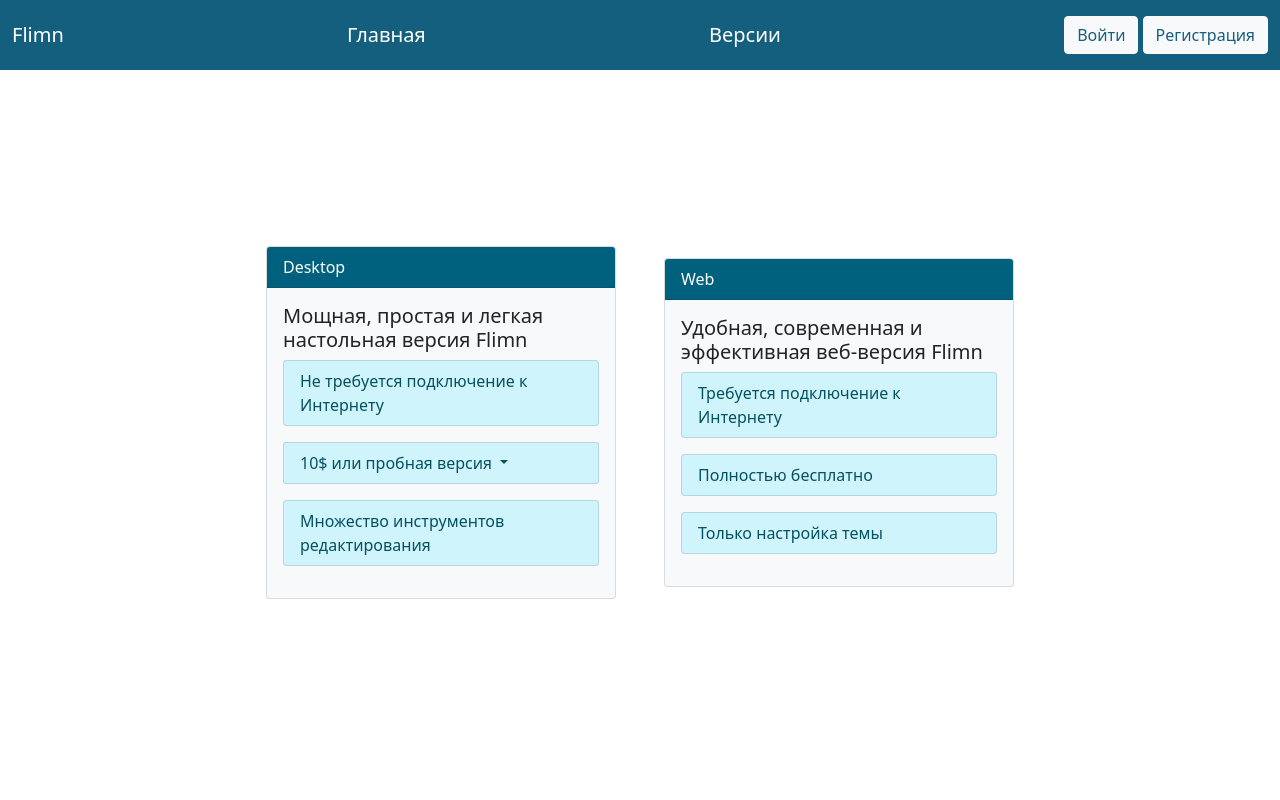
After one commit to Aiow-dev/Flimn, a Django app: template templates/versions.html in a window 1280 px wide. The commit adds this page. Run offline with Django 3.2, Linux system fonts and the light colour scheme; the template is opened without the code that fills it, so the values that code supplies are empty.

Commit message:
v2.2.2/test: updated design

```diff
--- a/static/js/notes.js
+++ b/static/js/notes.js
@@ -78,7 +78,6 @@ function click_note_create() {
 }
 
 function click_note_edit(note_id, note_title, note_body) {
-    console.log("work");
     $("#exampleModalLabel").text("Редактировать заметку")
     $("#save-note-button").prop('className', "btn btn-primary").text('Сохранить')
     $("#note-title").val(note_title);
--- /dev/null
+++ b/static/js/themes.js
@@ -0,0 +1,41 @@
+function set_dark_theme() {
+    localStorage.setItem("theme", "dark");
+    document.body.style.background = "#343a40";
+    $(".toggle-mode").css("color", "#343a40");
+    $(".navbar").css("background-color", "white").removeClass("navbar-dark").addClass("navbar-light");
+}
+
+function set_light_base_theme() {
+    localStorage.setItem("theme", "light");
+    document.body.style.background = "white";
+    $(".toggle-mode").css("color", "white");
+    $(".navbar").css("background-color", "#155F7E").removeClass("navbar-light").addClass("navbar-dark");
+}
+
+function check_page_theme(){
+    let current_page = window.location.pathname;
+    console.log(current_page);
+    switch(current_page){
+        case "/notes/": return "Notes";
+        case "/versions/": return "Versions";
+        case "/accounts/signup/": return "SignUp";
+        case "/accounts/login/": return "LogIn";
+        default: return "Homepage";
+    }
+}
+
+
+let modeToggle = document.querySelector('.toggle-mode');
+modeToggle.addEventListener('click', () => {
+    if ($("body").css("background-color") === "rgb(52, 58, 64)") {
+        check_page_theme();
+    } else {
+        set_dark_theme();
+    }
+});
+
+if (localStorage.getItem("theme") === "dark") {
+    set_dark_theme();
+} else {
+    set_light_theme();
+}
--- a/templates/base.html
+++ b/templates/base.html
@@ -16,34 +16,23 @@
 </head>
 
 <body>
-<script src="https://code.jquery.com/jquery-3.5.1.min.js"></script>
-<script src="https://cdn.jsdelivr.net/npm/popper.js@1.16.1/dist/umd/popper.min.js"></script>
-<script src="https://cdn.jsdelivr.net/npm/bootstrap@5.1.3/dist/js/bootstrap.bundle.min.js"
-        integrity="sha384-ka7Sk0Gln4gmtz2MlQnikT1wXgYsOg+OMhuP+IlRH9sENBO0LRn5q+8nbTov4+1p"
-        crossorigin="anonymous"></script>
+{% autoescape off %}
 <nav class="navbar navbar-expand-lg navbar-dark" style="background-color: #155F7E; min-height: 70px;">
     <div class="container-fluid">
         <a class="navbar-brand" href="{% url 'home' %}">Flimn</a>
         <a class="navbar-brand" href="{% url 'home' %}">Главная</a>
         <a class="navbar-brand" href="{% url 'versions' %}">Версии</a>
         {% if user.is_authenticated %}
-            <ul class="navbar-nav mr-auto">
-                <li class="nav-item">
             <a class="navbar-brand" id="all-notes" href="{% url 'note_list' %}">Все заметки </a>
-                </li>
-            </ul>
-        {% endif %}
-        <em class="fas fa-moon toggle-mode"></em>
             <button class="navbar-toggler" type="button" data-bs-toggle="collapse"
                     data-bs-target="#navbarToggleExternalContent" aria-controls="navbarToggleExternalContent"
                     aria-expanded="false" aria-label="Toggle navigation">
                 <span class="navbar-toggler-icon"></span>
             </button>
             <div class="collapse navbar-collapse" id="navbarToggleExternalContent">
-            {% if user.is_authenticated %}
-                <ul class="navbar-nav me-auto mb-2 mb-lg-0">
+            <ul class="navbar-nav me-auto to mb-2 mb-lg-0">
                 <li class="nav-item dropdown">
-                        <a class="nav-link dropdown-toggle" href="#" id="navbarDropdown" role="button"
+                    <a class="nav-link dropdown-toggle" id="navbarDropdown" role="button"
                        data-bs-toggle="dropdown" aria-haspopup="true" aria-expanded="false">
                         {{ user.username }}
                     </a>
@@ -64,8 +53,16 @@
             </form>
         {% endif %}
         </div>
+        <em class="fas fa-moon toggle-mode"></em>
     </div>
 </nav>
+{% endautoescape %}
+<script type="text/javascript" src="{% static 'js/themes.js' %}"></script>
+<script src="https://code.jquery.com/jquery-3.5.1.min.js"></script>
+<script src="https://cdn.jsdelivr.net/npm/popper.js@1.16.1/dist/umd/popper.min.js"></script>
+<script src="https://cdn.jsdelivr.net/npm/bootstrap@5.1.3/dist/js/bootstrap.bundle.min.js"
+        integrity="sha384-ka7Sk0Gln4gmtz2MlQnikT1wXgYsOg+OMhuP+IlRH9sENBO0LRn5q+8nbTov4+1p"
+        crossorigin="anonymous"></script>
 <div class="container">
     {% block content %}
     {% endblock content %}
--- /dev/null
+++ b/templates/versions.html
@@ -0,0 +1,67 @@
+<!DOCTYPE html>
+{% extends 'base.html' %}
+<html lang="en">
+<head>
+    <meta charset="UTF-8">
+    <title>Flimn | Версии</title>
+</head>
+<body>
+{% block content %}
+    <div class="d-flex flex-row justify-content-center align-items-center" style="height: 90vh;">
+        <div class="card bg-light mb-3" style="max-width: 350px;">
+            <div class="card-header text-white" style="background-color: #00617e;">Desktop</div>
+            <div class="card-body">
+                <h5 class="card-title">Мощная, простая и легкая настольная версия Flimn</h5>
+                <div class="card-text">
+                    <ul class="list-group">
+                        <li class="list-group-item list-group-item-info mb-3">Не требуется подключение к Интернету</li>
+                    </ul>
+                    <div class="list-group">
+                        <button class="list-group-item list-group-item-info mb-3 dropdown-toggle" type="button"
+                                id="dropdownMenuButton" data-bs-toggle="dropdown" aria-haspopup="true"
+                                aria-expanded="false" style="text-align: left; border-radius: 3px;">
+                            10$ или пробная версия
+                        </button>
+                        <ul class="dropdown-menu dropdown-menu-dark" aria-labelledby="dropdownMenuButton"
+                            style="width: 85%;">
+                            <li><a class="dropdown-item">Готовая сборка .exe</a></li>
+                            <li>
+                                <hr class="dropdown-divider"/>
+                            </li>
+                            <li><a class="dropdown-item">Исходный код + .exe</a></li>
+                            <li>
+                                <hr class="dropdown-divider"/>
+                            </li>
+                            <li><a class="dropdown-item">Пробная версия<span class="badge bg-light text-dark ms-2">Бесплатно</span></a>
+                            </li>
+                        </ul>
+                        <ul class="list-group">
+                            <li class="list-group-item list-group-item-info mb-3">Множество инструментов
+                                редактирования
+                            </li>
+                        </ul>
+                    </div>
+                </div>
+            </div>
+        </div>
+        <div class="card bg-light mb-3 ms-5" style="max-width: 350px;">
+            <div class="card-header text-white" style="background-color: #00617e;">Web</div>
+            <div class="card-body">
+                <h5 class="card-title">Удобная, современная и эффективная веб-версия Flimn</h5>
+                <div class="card-text">
+                    <ul class="list-group">
+                        <li class="list-group-item list-group-item-info mb-3">Требуется подключение к Интернету</li>
+                    </ul>
+                    <ul class="list-group">
+                        <li class="list-group-item list-group-item-info mb-3">Полностью бесплатно</li>
+                    </ul>
+                    <ul class="list-group">
+                        <li class="list-group-item list-group-item-info mb-3">Только настройка темы</li>
+                    </ul>
+                </div>
+            </div>
+        </div>
+    </div>
+{% endblock content %}
+</body>
+</html>
```
Also changed, not shown: templates/note_list.html (+14 -32 lines). Lines whose indentation alone changed are shown as unchanged.
